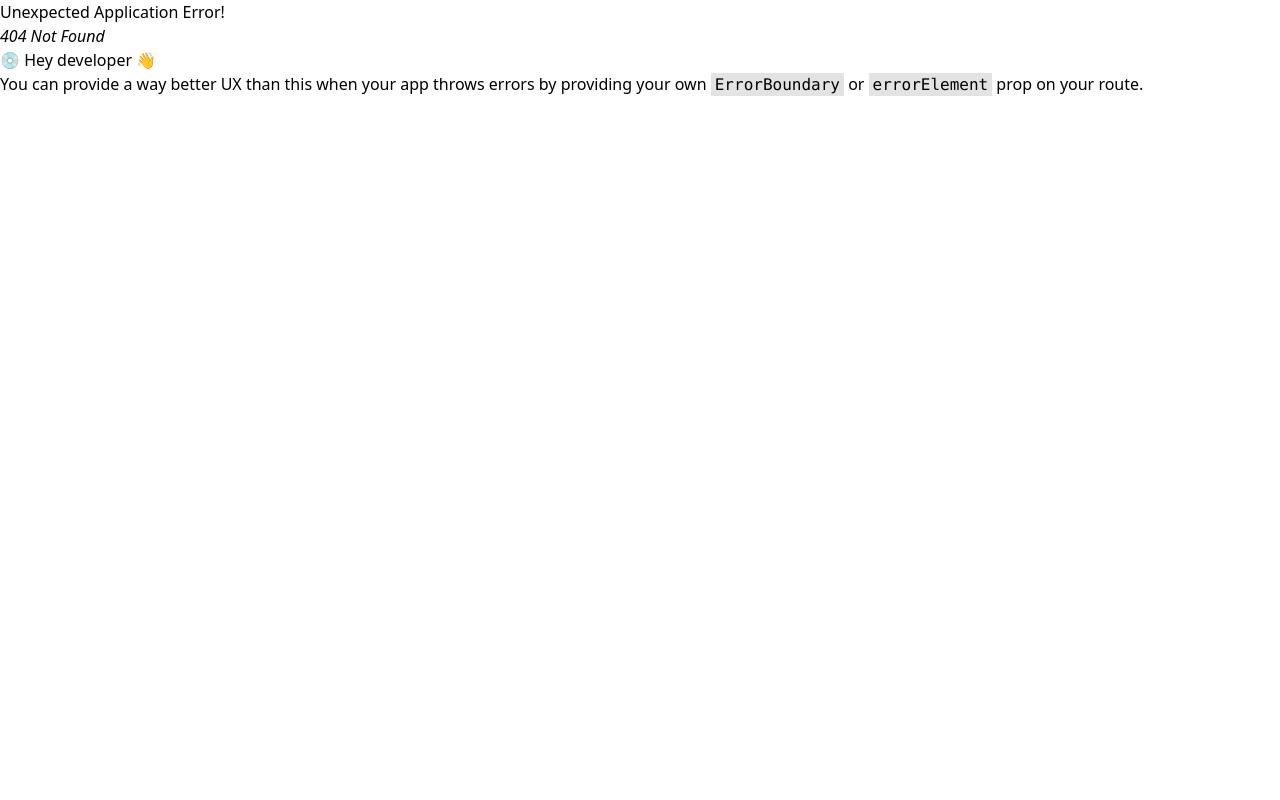
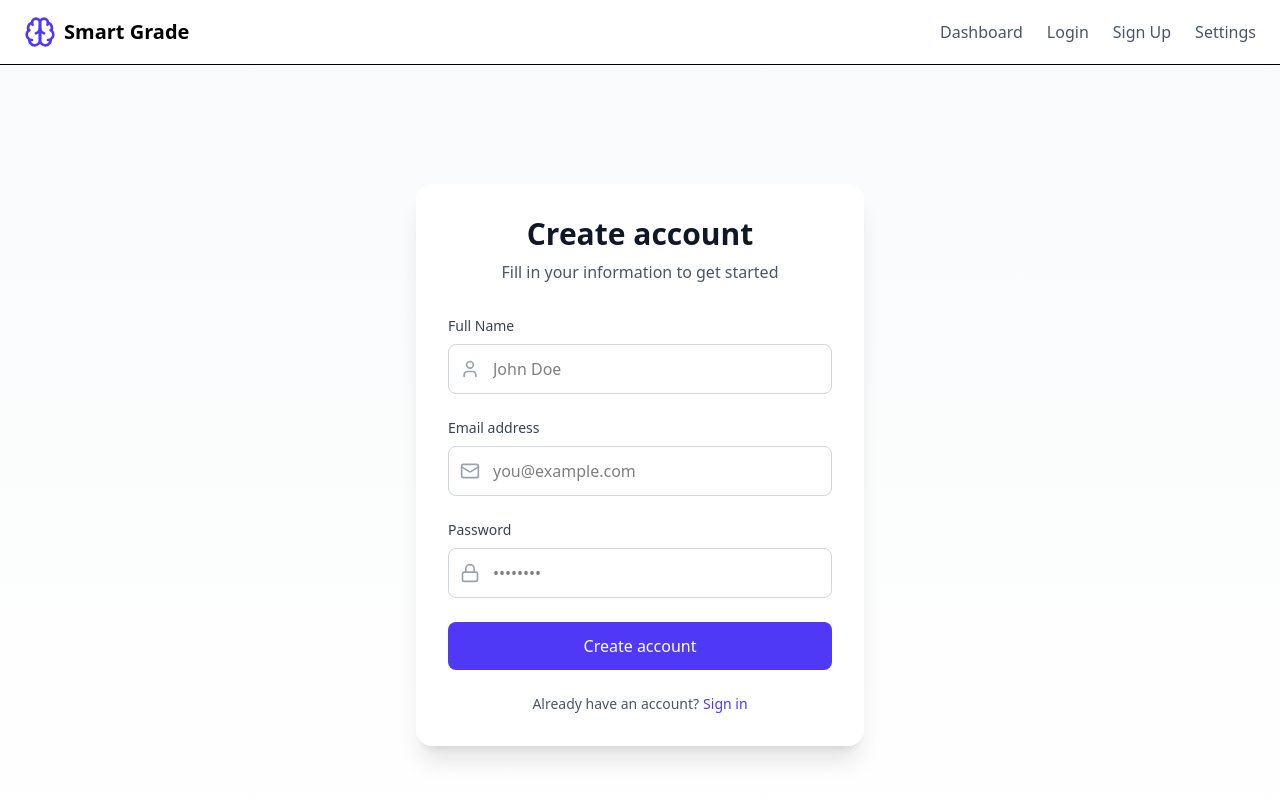
Before and after one commit to harshabambu/SmartGrade, a React (Vite) app in the folder Client/: page /signup in a window 1280 px wide. Before the commit this address had no page. Shown: the top 800 px of the page. Built offline with nearby package versions, Linux system fonts and the light colour scheme.

Commit message:
feat:login, signup

```diff
--- /dev/null
+++ b/Client/src/components/Login.jsx
@@ -0,0 +1,80 @@
+import { useState } from 'react';
+import { Mail, Lock } from 'lucide-react';
+import { Link } from 'react-router-dom'
+export default function Login() {
+  const [email, setEmail] = useState('');
+  const [password, setPassword] = useState('');
+
+  const handleSubmit = (e) => {
+    e.preventDefault();
+    console.log({ email, password });
+  };
+
+  return (
+    <div className="min-h-screen w-full bg-gradient-to-b from-gray-50 to-white flex items-center justify-center p-4">
+      <div className="bg-white/95 backdrop-blur-sm w-full max-w-md rounded-2xl shadow-xl p-8">
+        <div className="text-center mb-8">
+          <h1 className="text-3xl font-bold text-gray-900 mb-2">Welcome back</h1>
+          <p className="text-gray-600">Enter your credentials to access your account</p>
+        </div>
+
+        <form onSubmit={handleSubmit} className="space-y-6">
+          <div>
+            <label htmlFor="email" className="block text-sm font-medium text-gray-700 mb-2">
+              Email address
+            </label>
+            <div className="relative">
+              <Mail className="absolute left-3 top-1/2 -translate-y-1/2 text-gray-400 h-5 w-5" />
+              <input
+                id="email"
+                type="email"
+                value={email}
+                onChange={(e) => setEmail(e.target.value)}
+                className="block w-full pl-11 pr-4 py-3 border border-gray-300 rounded-lg focus:ring-2 focus:ring-indigo-500 focus:border-indigo-500"
+                placeholder="you@example.com"
+                required
+              />
+            </div>
+          </div>
+
+          <div>
+            <label htmlFor="password" className="block text-sm font-medium text-gray-700 mb-2">
+              Password
+            </label>
+            <div className="relative">
+              <Lock className="absolute left-3 top-1/2 -translate-y-1/2 text-gray-400 h-5 w-5" />
+              <input
+                id="password"
+                type="password"
+                value={password}
+                onChange={(e) => setPassword(e.target.value)}
+                className="block w-full pl-11 pr-4 py-3 border border-gray-300 rounded-lg focus:ring-2 focus:ring-indigo-500 focus:border-indigo-500"
+                placeholder="••••••••"
+                required
+              />
+            </div>
+          </div>
+
+          <button
+            type="submit"
+            className="w-full bg-indigo-600 text-white py-3 px-4 rounded-lg hover:bg-indigo-700 focus:outline-none focus:ring-2 focus:ring-indigo-500 focus:ring-offset-2 transition-colors"
+          >
+            Sign in
+          </button>
+        </form>
+
+        <div className="mt-6 text-center">
+          <p className="text-sm text-gray-600">
+            Don t have an account?
+            <Link
+              to={`/signup`}
+              className="ml-1 text-indigo-600 hover:text-indigo-500 font-medium focus:outline-none"
+            >
+              Sign up
+            </Link>
+          </p>
+        </div>
+      </div>
+    </div>
+  );
+}
--- /dev/null
+++ b/Client/src/components/SignUp.jsx
@@ -0,0 +1,99 @@
+import { useState } from 'react';
+import { User, Mail, Lock } from 'lucide-react';
+import { Link } from 'react-router-dom'
+export default function Signup() {
+  const [name, setName] = useState('');
+  const [email, setEmail] = useState('');
+  const [password, setPassword] = useState('');
+
+  const handleSubmit = (e) => {
+    e.preventDefault();
+    console.log({ name, email, password });
+  };
+
+  return (
+    <div className="min-h-screen w-full bg-gradient-to-b from-gray-50 to-white flex items-center justify-center p-4">
+      <div className="bg-white/95 backdrop-blur-sm w-full max-w-md rounded-2xl shadow-xl p-8">
+        <div className="text-center mb-8">
+          <h1 className="text-3xl font-bold text-gray-900 mb-2">Create account</h1>
+          <p className="text-gray-600">Fill in your information to get started</p>
+        </div>
+
+        <form onSubmit={handleSubmit} className="space-y-6">
+          <div>
+            <label htmlFor="name" className="block text-sm font-medium text-gray-700 mb-2">
+              Full Name
+            </label>
+            <div className="relative">
+              <User className="absolute left-3 top-1/2 -translate-y-1/2 text-gray-400 h-5 w-5" />
+              <input
+                id="name"
+                type="text"
+                value={name}
+                onChange={(e) => setName(e.target.value)}
+                className="block w-full pl-11 pr-4 py-3 border border-gray-300 rounded-lg focus:ring-2 focus:ring-indigo-500 focus:border-indigo-500"
+                placeholder="John Doe"
+                required
+              />
+            </div>
+          </div>
+
+          <div>
+            <label htmlFor="email" className="block text-sm font-medium text-gray-700 mb-2">
+              Email address
+            </label>
+            <div className="relative">
+              <Mail className="absolute left-3 top-1/2 -translate-y-1/2 text-gray-400 h-5 w-5" />
+              <input
+                id="email"
+                type="email"
+                value={email}
+                onChange={(e) => setEmail(e.target.value)}
+                className="block w-full pl-11 pr-4 py-3 border border-gray-300 rounded-lg focus:ring-2 focus:ring-indigo-500 focus:border-indigo-500"
+                placeholder="you@example.com"
+                required
+              />
+            </div>
+          </div>
+
+          <div>
+            <label htmlFor="password" className="block text-sm font-medium text-gray-700 mb-2">
+              Password
+            </label>
+            <div className="relative">
+              <Lock className="absolute left-3 top-1/2 -translate-y-1/2 text-gray-400 h-5 w-5" />
+              <input
+                id="password"
+                type="password"
+                value={password}
+                onChange={(e) => setPassword(e.target.value)}
+                className="block w-full pl-11 pr-4 py-3 border border-gray-300 rounded-lg focus:ring-2 focus:ring-indigo-500 focus:border-indigo-500"
+                placeholder="••••••••"
+                required
+              />
+            </div>
+          </div>
+
+          <button
+            type="submit"
+            className="w-full bg-indigo-600 text-white py-3 px-4 rounded-lg hover:bg-indigo-700 focus:outline-none focus:ring-2 focus:ring-indigo-500 focus:ring-offset-2 transition-colors"
+          >
+            Create account
+          </button>
+        </form>
+
+        <div className="mt-6 text-center">
+          <p className="text-sm text-gray-600">
+            Already have an account?
+            <Link
+              to="/login"
+              className="ml-1 text-indigo-600 hover:text-indigo-500 font-medium focus:outline-none"
+            >
+              Sign in
+            </Link>
+          </p>
+        </div>
+      </div>
+    </div>
+  );
+}
--- a/Client/src/components/header/Header.jsx
+++ b/Client/src/components/header/Header.jsx
@@ -1,12 +1,5 @@
 import {
-    Brain,
-    Upload,
-    FileText,
-    AlertCircle,
-    CheckCircle2,
-    HelpCircle,
-    Settings,
-    X
+    Brain
   } from 'lucide-react';
 import { Link } from 'react-router-dom';
 function Header() {
@@ -22,12 +15,12 @@ function Header() {
                         <Link to={'home'} className="text-gray-600 hover:text-indigo-600">
                         Dashboard
                         </Link>
-                        <a href="#" className="text-gray-600 hover:text-indigo-600">
-                        Evaluations
-                        </a>
-                        <a href="#" className="text-gray-600 hover:text-indigo-600">
-                        Reports
-                        </a>
+                        <Link to={'login'} className="text-gray-600 hover:text-indigo-600">
+                        Login
+                        </Link>
+                        <Link to={'signup'} className="text-gray-600 hover:text-indigo-600">
+                        Sign Up
+                        </Link>
                         <a href="#" className="text-gray-600 hover:text-indigo-600">
                         Settings
                         </a>
```
Also changed, not shown: Client/src/App.jsx (+10 -0 lines).
